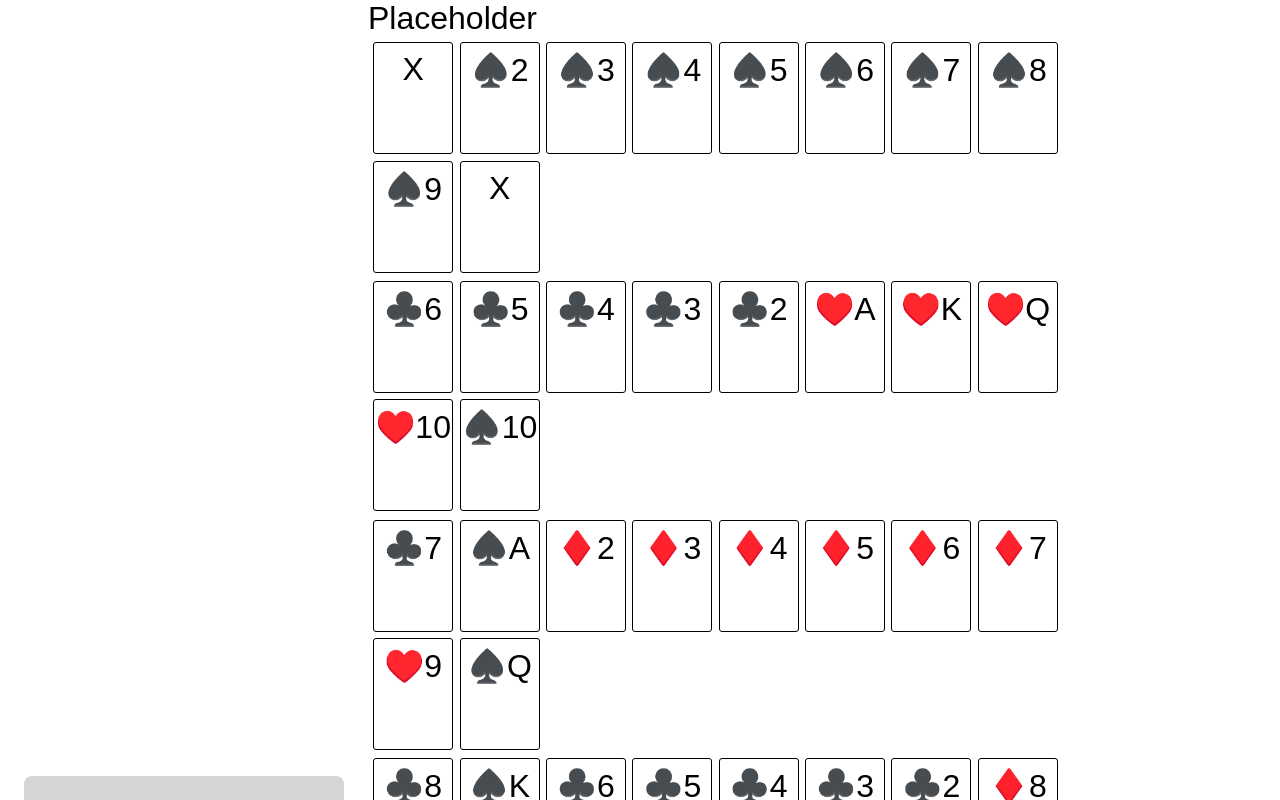
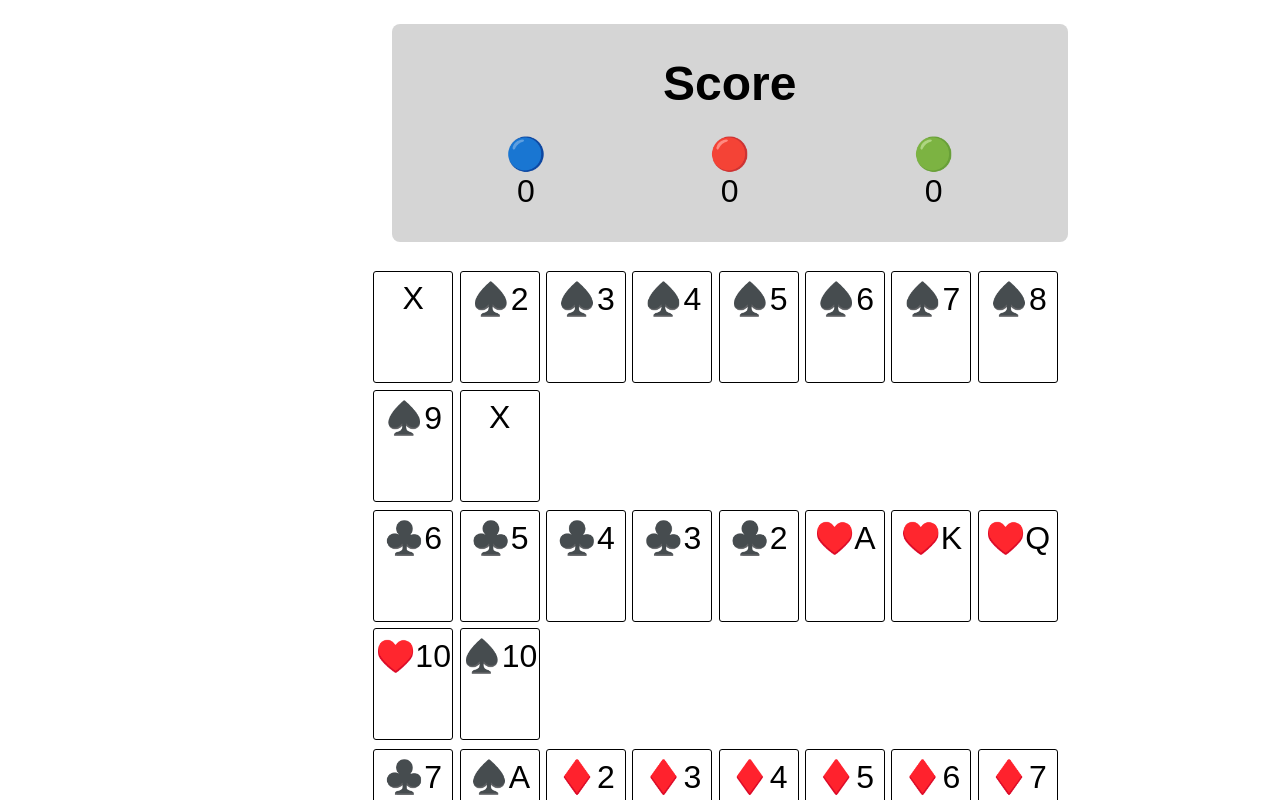
Before and after one commit to MaK-Sandbox/sequence-react, a React (Vite) app: page / in a window 1280 px wide. Shown: the top 800 px of the page. Built offline with nearby package versions, Linux system fonts and the light colour scheme.

Commit message:
Display current score of each player in the board component. The style of the Scores component should be similar to that of the Playesrs component

```diff
--- a/src/Component/Scores.jsx
+++ b/src/Component/Scores.jsx
@@ -1,17 +1,19 @@
-import { useEffect } from "react";
 import style from "./Scores.module.css";
 
 export default function Scores({ teams }) {
-  useEffect(() => {
-    for (const key in teams) {
-      if (Object.hasOwnProperty.call(teams, key)) {
-        const element = teams[key];
-
-        console.log("key: ", key);
-        console.log("element: ", element.sequenceCount);
-      }
-    }
-  }, [teams]);
-
-  return <div className={style["Scores"]}>Placeholder</div>;
+  return (
+    <div className={style["Scores"]}>
+      <h2>Score</h2>
+      <div className={style["Current-scores"]}>
+        {Object.keys(teams).map((key, index) => {
+          return (
+            <div className={style["Score"]} key={index}>
+              <p>{key}</p>
+              <p>{teams[key].sequenceCount}</p>
+            </div>
+          );
+        })}
+      </div>
+    </div>
+  );
 }
--- a/src/Component/Scores.module.css
+++ b/src/Component/Scores.module.css
@@ -1,4 +1,23 @@
 .Scores {
   grid-column: 2;
   grid-row: 1;
+
+  background-color: var(--secondary-color);
+  padding: var(--default-padding);
+  margin: var(--default-margin);
+  border-radius: var(--default-border-radius);
 }
+
+.Scores h2 {
+  text-align: center;
+  padding-bottom: calc(var(--default-padding) / 2);
+}
+
+.Current-scores {
+  display: grid;
+  grid-template-columns: repeat(3, auto);
+}
+
+.Score {
+  text-align: center;
+}
```
